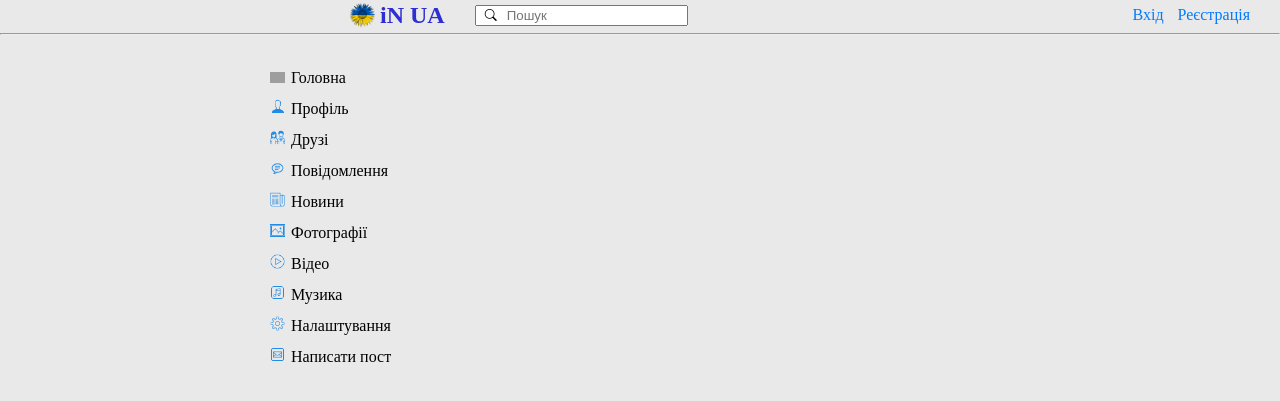
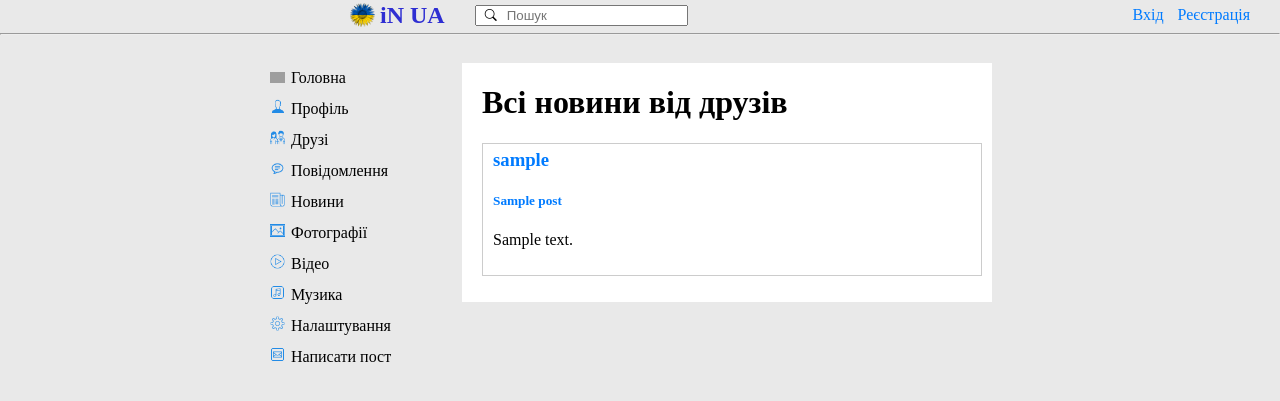
Before and after one commit to ZhankovVG/Ukrainian_social_network, a Django app: page /news_feed/news/ in a window 1280 px wide. Shown: the top 401 px of the page. Run offline with Django 4.2, Linux system fonts and the light colour scheme; tables that the repository leaves empty hold one stand-in row (values such as "Sample post"); some libraries are stand-ins or nearby versions; grey boxes are pictures that could not be loaded.

Commit message:
I'm working on a news app

```diff
--- a/news_feed/views.py
+++ b/news_feed/views.py
@@ -5,6 +5,7 @@ from .forms import PostCreateForm
 from django.utils.decorators import method_decorator
 from django.contrib.auth.decorators import login_required
 from django.urls import reverse
+
 
 class PostCreateView(CreateView):
     model = Post
--- /dev/null
+++ b/static/profiles/css/news_feed/all_posts.css
@@ -0,0 +1,24 @@
+.all_news {
+    display: flex;
+    justify-content: space-between;
+    margin: 0 auto;
+    max-width: 1200px;
+    padding-top: 20px;
+}
+
+.block_news {
+    width: 500px;
+    background-color: rgb(255, 255, 255);
+    padding: 0 10px 10px 20px;
+}
+
+.one_post h3 {
+    margin-top: -5px;
+    padding-top: -10px;
+}
+
+.one_post {
+    border: 1px solid #ccc;
+    padding: 10px;
+    padding-right: 10px;
+}
--- /dev/null
+++ b/static/profiles/css/news_feed/post_create.css
@@ -0,0 +1,14 @@
+.post_create {
+    display: flex;
+    justify-content: space-between;
+    margin: 0 auto;
+    max-width: 1200px;
+    padding-top: 20px;
+}
+
+.block_post {
+    width: 400px;
+    background-color: rgb(255, 255, 255);
+    padding-left: 20px;
+    padding-bottom: 10px;
+}
--- a/templates/communications/all-messages.html
+++ b/templates/communications/all-messages.html
@@ -10,7 +10,7 @@
                 {% for friend in friends %}
                 <li class="user_info2">
                     <div class="user-avatar2">
-                        <img src="{{ friend.avatar.url }}" alt="avatar_user">
+                        <img src="{{ profile.avatar.url }}" alt="avatar_user">
                         <a href="{% url 'communications:chat_with_friend' friend.id %}">{{ friend.username }}</a>
                     </div>
                 </li>
--- a/templates/includes/links.html
+++ b/templates/includes/links.html
@@ -8,6 +8,8 @@
 <link rel="stylesheet" href="{% static 'profiles/css/all_friends/all_friends.css' %}">
 <link rel="stylesheet" href="{% static 'profiles/css/all_messages/all_messages.css' %}">
 <link rel="stylesheet" href="{% static 'profiles/css/all_messages/sending_messages.css' %}">
+<link rel="stylesheet" href="{% static 'profiles/css/news_feed/all_posts.css' %}">
+<link rel="stylesheet" href="{% static 'profiles/css/news_feed/post_create.css' %}">
 <link rel="stylesheet" href="{% static 'profiles/css/profile_page/edit_profile.css' %}">
 <link rel="shortcut icon" href="{% static 'profiles/img/ukr (2).png' %}">
 <link rel="stylesheet" href="https://cdn.jsdelivr.net/npm/bootstrap-icons@1.10.3/font/bootstrap-icons.css">
--- a/templates/posts/news.html
+++ b/templates/posts/news.html
@@ -1,15 +1,25 @@
 {% extends "profiles/layout.html" %}
 {% load static %}
 
-<main>
-    <div>
-        <h1>All Posts</h1>
+
+{% block content %}
+<main class="all_news">
+    <div class="block_news">
+        <h1>Всі новини від друзів</h1>
         <ul>
             {% for post in posts %}
-            <li>{{ post.title }}</li>
-            <p>{{ post.content }}</p>
-
+            <li>
+                <div class="one_post">
+                    <a href="{% url 'profile:public_profile' user.id %}">
+                        <h3>{{ post.author }}</h3>
+                        <h5>{{ post.title }}</h5>
+                    </a>
+                    <p>{{ post.content }}</p>
+                </div>
+            </li>
             {% endfor %}
         </ul>
+
     </div>
 </main>
+{% endblock %}
--- a/templates/posts/post_create.html
+++ b/templates/posts/post_create.html
@@ -1,13 +1,15 @@
 {% extends "profiles/layout.html" %}
 {% load static %}
 
-<main>
 {% block content %}
+<main class="post_create">
+  <div class="block_post">
       <h2>Створити нову новину</h2>
       <form method="post" action="{% url 'newsfeed:post_create' %}">
         {% csrf_token %}
         {{ form.as_p }}
-      <button type="submit">Создать пост</button>
+        <button type="submit">Створити піст</button>
     </form>
+  </div>
 </main>
 {% endblock %}
```
Lines whose indentation alone changed are shown as unchanged.
